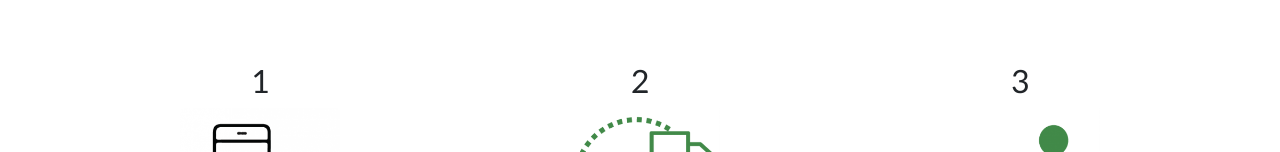
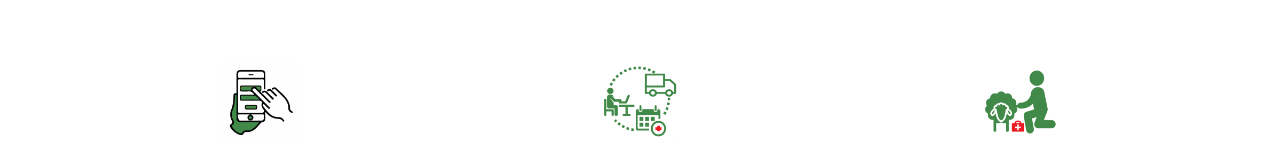
Before and after one commit to nytro04/cowtribe-web, a React (Create React App) app: page / in a window 1280 px wide. Shown: the part 970-1122 px from the top of the page. Built offline with nearby package versions, Linux system fonts and the light colour scheme.

Commit message:
first phase of how it works

```diff
--- a/src/components/HomePage/AboutSection.js
+++ b/src/components/HomePage/AboutSection.js
@@ -6,11 +6,6 @@ import stepThree from "../../assets/cowtribe-step3.png";
 
 class AboutSection extends Component {
   state = {
-    step: {
-      One: 1,
-      Two: 2,
-      Three: 3
-    },
     heading: {
       headingOne: "A Farmer Subscribes on Phone",
       headingTwo: "We Manage all Schedules",
@@ -33,19 +28,16 @@ class AboutSection extends Component {
 
           <div className="row">
             <HowCards
-              step={this.state.step.One}
               imgName={stepOne}
               heading={this.state.heading.headingOne}
               text={this.state.text.textOne}
             />
             <HowCards
-              step={this.state.step.Two}
               imgName={stepTwo}
               heading={this.state.heading.headingTwo}
               text={this.state.text.textTwo}
             />
             <HowCards
-              step={this.state.step.Three}
               imgName={stepThree}
               heading={this.state.heading.headingThree}
               text={this.state.text.textThree}
--- a/src/components/Utils/HowCards.js
+++ b/src/components/Utils/HowCards.js
@@ -3,7 +3,6 @@ import React from "react";
 const HowCards = ({ imgName, heading, text, step }) => {
   return (
     <div className="col-lg-4 col-md-4 py-4 card__how">
-      <h2>{step}</h2>
       <img
         src={imgName}
         alt="Step Image"
--- a/src/scss/_components.scss
+++ b/src/scss/_components.scss
@@ -49,7 +49,7 @@
 
 .card__how {
   .card__how--img {
-    height: 10rem;
+    height: 5rem;
   }
 
   .card__how--header {
```
